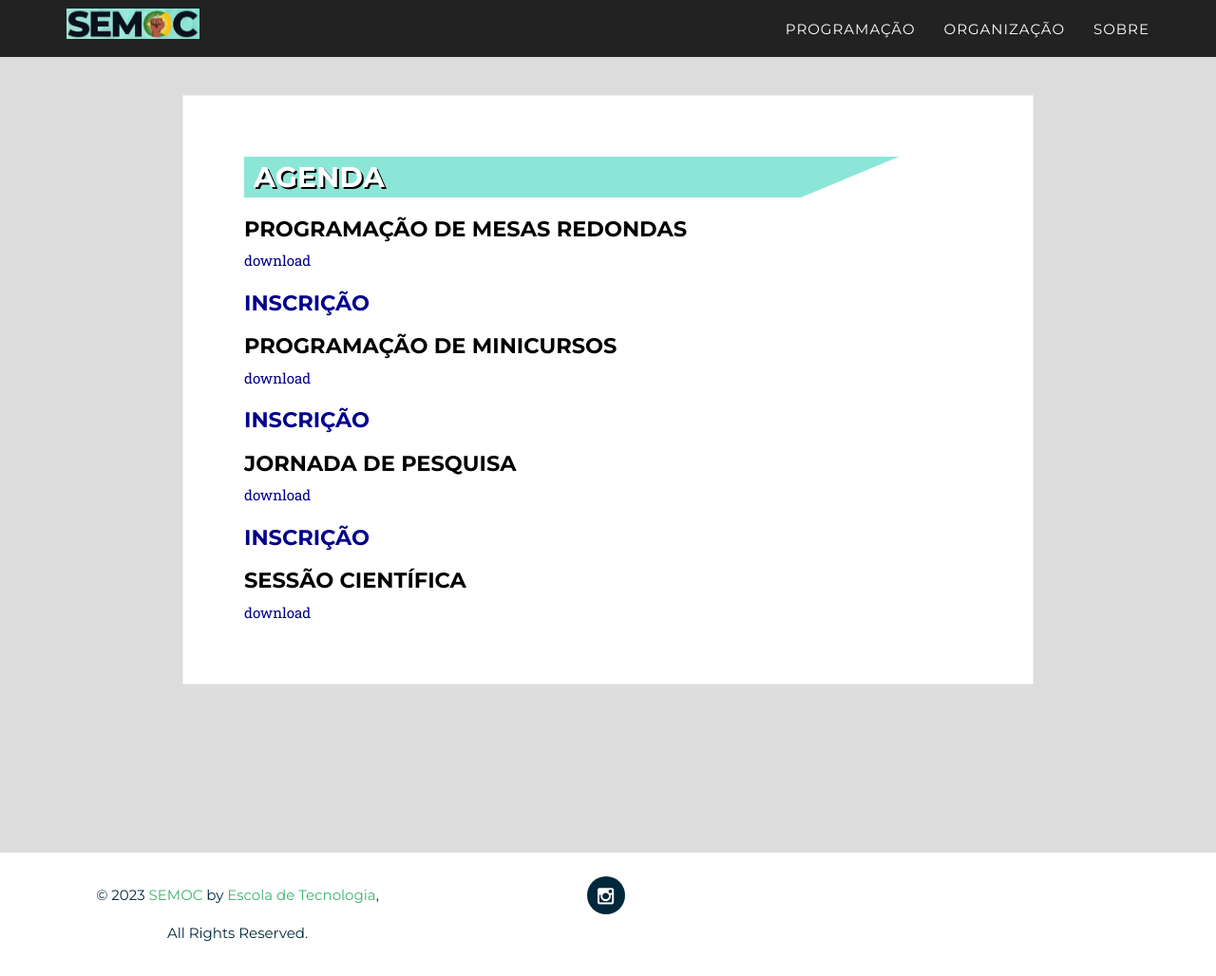
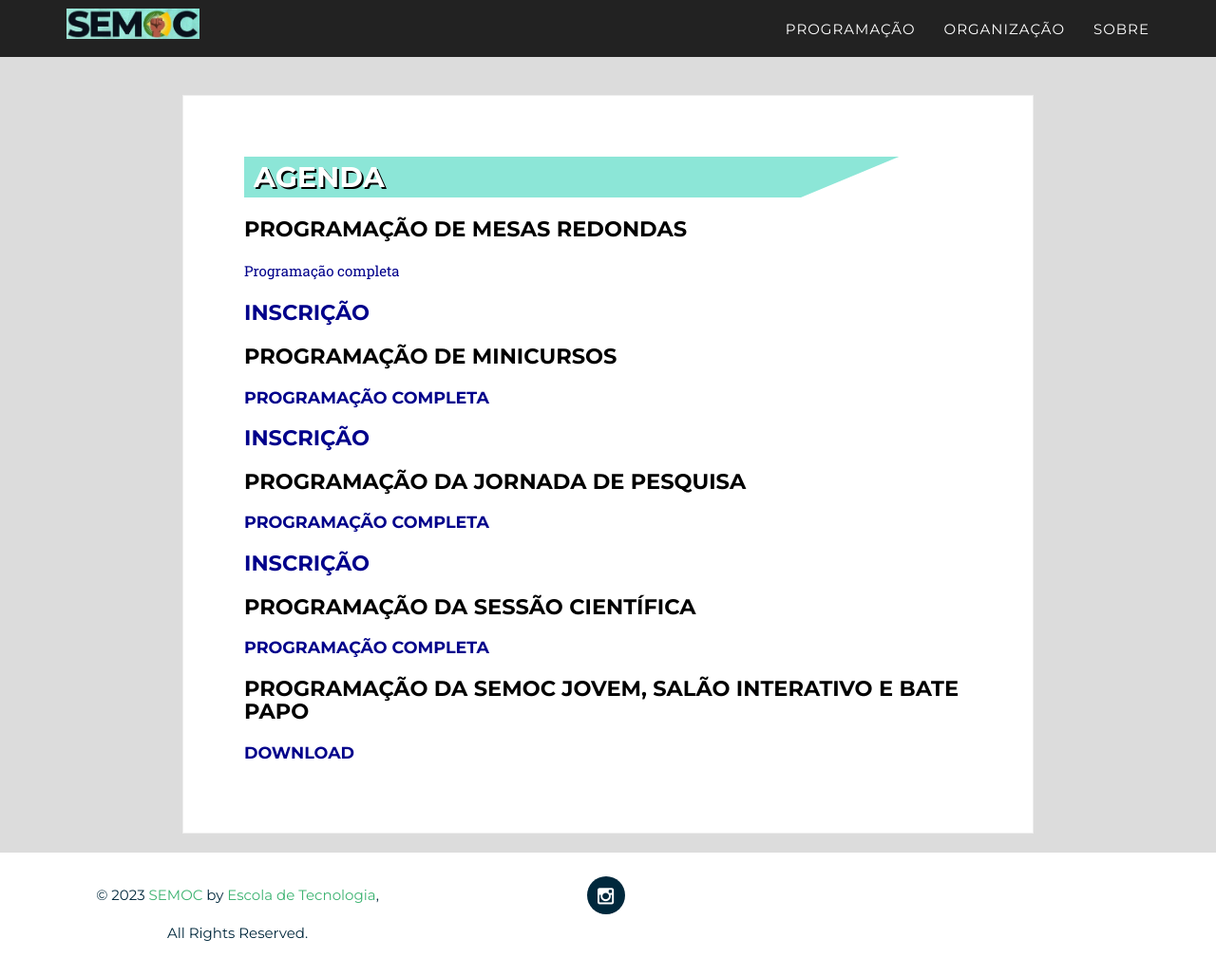
Before and after one commit to mariojp/semoc-site, a Jekyll site: the page built from _2017_pages/agenda.html, in a window 1280 px wide and 1028 px high. Shown: the whole window at 95% size. Built offline with Jekyll 4.4.1, drawn with Linux system fonts in a browser that asks for light colours; some web fonts are replaced.

Commit message:
Update agenda.html

```diff
--- a/_2017_pages/agenda.html
+++ b/_2017_pages/agenda.html
@@ -12,20 +12,22 @@ published: true
     <div class="event black-frame">
       <h1>{{ page.title }}</h1>
         <h2>PROGRAMAÇÃO DE MESAS REDONDAS</h2>
-        <a href="https://docs.google.com/document/d/1uiDxy5A32qdHpVpaLqLqRqahL1CiKXcz/edit?usp=sharing&ouid=114716265753465788417&rtpof=true&sd=true" >download</a>
+        <h3></h3><a href="https://docs.google.com/document/d/1uiDxy5A32qdHpVpaLqLqRqahL1CiKXcz/edit?usp=sharing&ouid=114716265753465788417&rtpof=true&sd=true" >Programação completa</a></h3>
         <h2><a class=".h2" href="https://www.sympla.com.br/produtor/semoc">Inscrição</a><br></h2>
 
         <h2>PROGRAMAÇÃO DE MINICURSOS</h2>
-        <a href="https://docs.google.com/document/d/14rzAF_qlJCxnBbKTCudbTRvhRpng6_Yj2tRjqd1wnbE/edit?usp=sharing" >download</a>
+        <h3><a href="https://docs.google.com/document/d/14rzAF_qlJCxnBbKTCudbTRvhRpng6_Yj2tRjqd1wnbE/edit?usp=sharing" >Programação completa</a></h3>
         <h2><a class=".h2" href="https://www.sympla.com.br/produtor/proextucsal">Inscrição</a><br></h2>
 
-         <h2>JORNADA DE PESQUISA</h2>
-        <a href="https://docs.google.com/document/d/1-_gz-FImugwSvaTYtveVsz_BG0Z1ELO0/edit?usp=sharing&ouid=114716265753465788417&rtpof=true&sd=true" >download</a>
+         <h2>PROGRAMAÇÃO DA JORNADA DE PESQUISA</h2>
+        <h3><a href="https://docs.google.com/document/d/1-_gz-FImugwSvaTYtveVsz_BG0Z1ELO0/edit?usp=sharing&ouid=114716265753465788417&rtpof=true&sd=true" >Programação completa</a></h3>
         <h2><a class=".h2" href="https://www.sympla.com.br/produtor/semoc">Inscrição</a><br></h2>
 
-        <h2>SESSÃO CIENTÍFICA</h2>
-        <a href="https://docs.google.com/document/d/147vod3cnZx_gt3xLX9T2h_PwK2b7zyvX/edit?usp=sharing&ouid=114716265753465788417&rtpof=true&sd=true" >download</a>
+        <h2>PROGRAMAÇÃO DA SESSÃO CIENTÍFICA</h2>
+        <h3><a href="https://docs.google.com/document/d/147vod3cnZx_gt3xLX9T2h_PwK2b7zyvX/edit?usp=sharing&ouid=114716265753465788417&rtpof=true&sd=true" >Programação completa</a></h3>
 
+        <h2>PROGRAMAÇÃO DA SEMOC JOVEM, Salão Interativo e Bate Papo</h2>
+        <h3><a href="https://drive.google.com/drive/folders/1BANAk5x-WAvN4wOLHMeREVQyq0hv_Vr3?usp=sharing" >download</a></h3>
 
 
 <!--         <table class="agenda">
```
